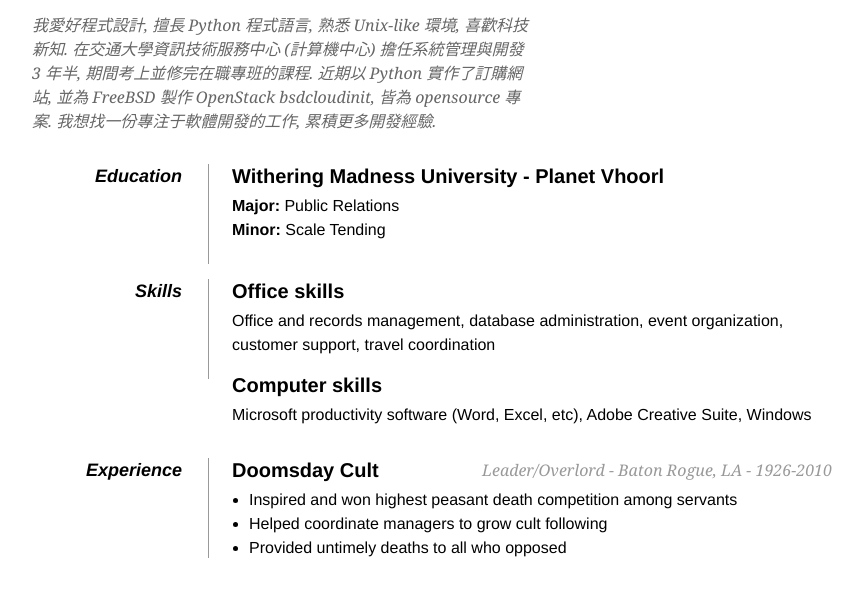
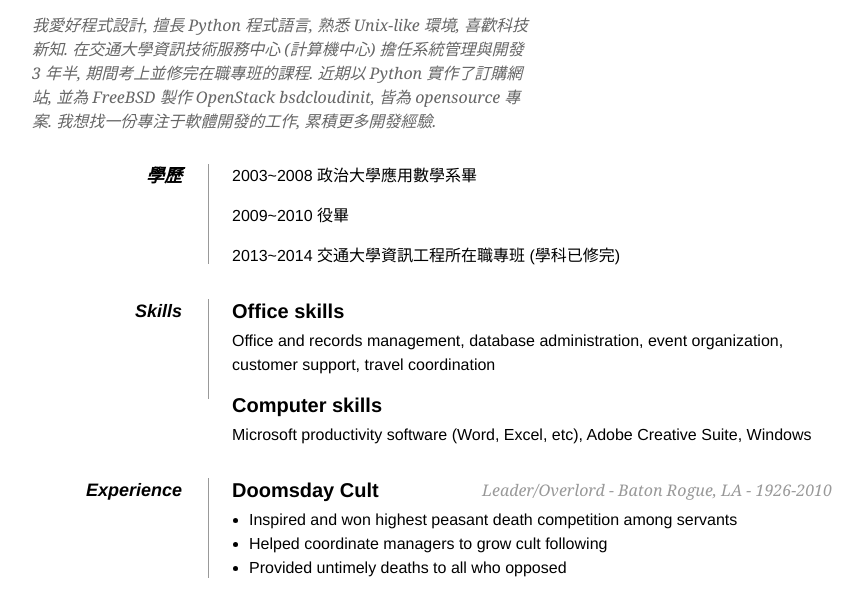
Before and after one commit to apua/resume, a plain HTML site: page index.html in a window 1280 px wide. Shown: the part 148-737 px from the top of the page, without its empty margins (208-1071 px from the left). Drawn offline with Linux system fonts and the light colour scheme.

Commit message:
Updated "Education"

```diff
--- a/index.html
+++ b/index.html
@@ -61,11 +61,19 @@
         <dl>
             <dd class="clear"></dd>
 
+<!--
             <dt>Education</dt>
             <dd>
                 <h2>Withering Madness University - Planet Vhoorl</h2>
                 <p><strong>Major:</strong> Public Relations<br />
                    <strong>Minor:</strong> Scale Tending</p>
+            </dd>
+-->
+            <dt>學歷</dt>
+            <dd>
+                <p>2003~2008 政治大學應用數學系畢</p>
+                <p>2009~2010 役畢</p>
+                <p>2013~2014 交通大學資訊工程所在職專班 (學科已修完)</p>
             </dd>
 
             <dd class="clear"></dd>
```
